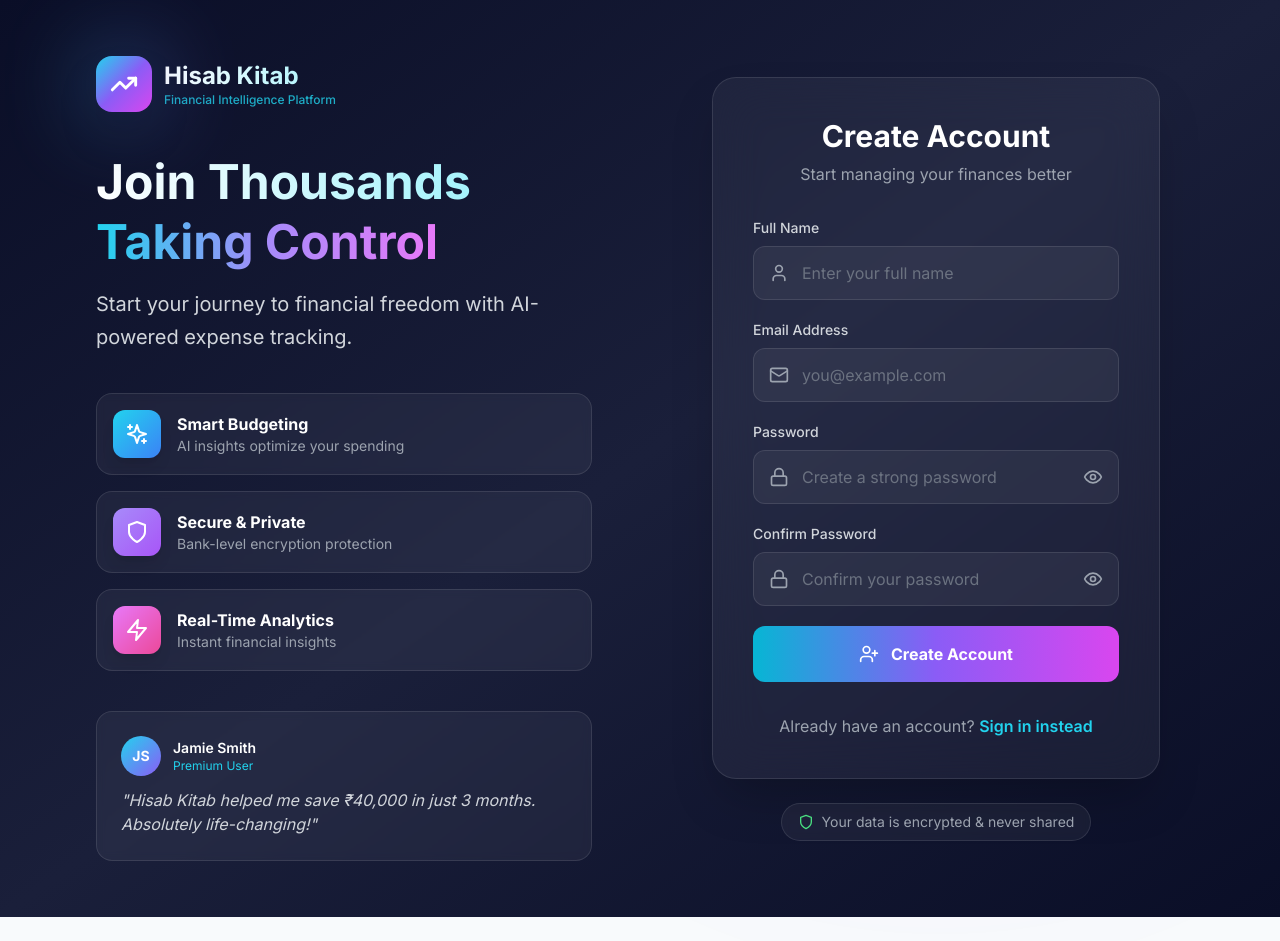
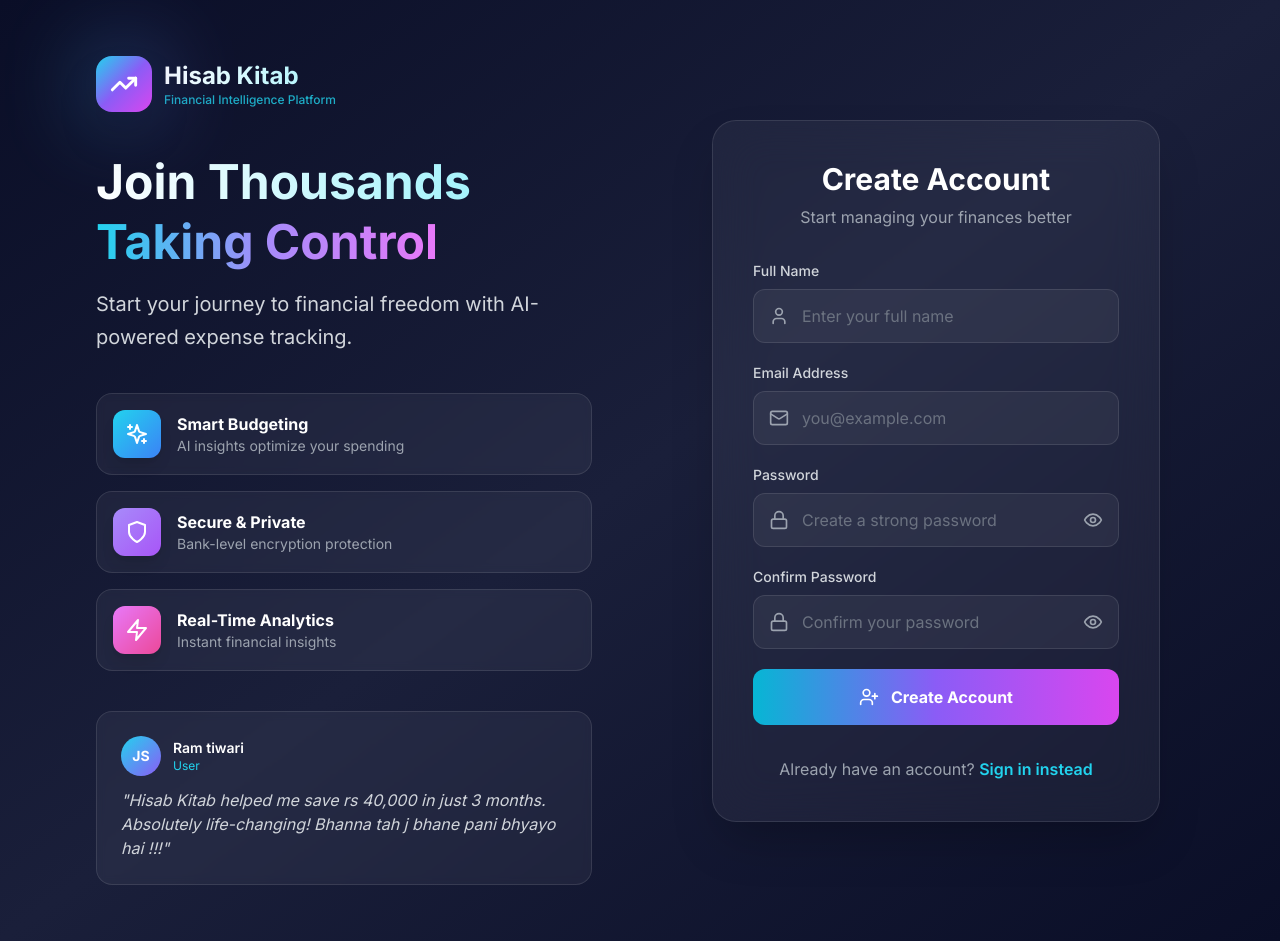
Before and after one commit to amritsapkotadev/Expense-tracker-Hisab-Kitab, a React (Vite) app in the folder frontend/: page /signup in a window 1280 px wide. Before the commit the page ends 917 px from the top, so only its background shows below. Built offline with nearby package versions, Linux system fonts and the light colour scheme.

Commit message:
minor change

```diff
--- a/frontend/src/pages/Login.jsx
+++ b/frontend/src/pages/Login.jsx
@@ -167,8 +167,7 @@ const Login = () => {
                 )}
               </div>
 
-              {/* Password Field */}
-              <div>
+               <div>
                 <label className="block text-sm font-medium text-gray-300 mb-2">Password</label>
                 <div className="relative group">
                   <Lock className="absolute left-4 top-1/2 -translate-y-1/2 w-5 h-5 text-gray-400 group-focus-within:text-cyan-400 transition-colors" />
@@ -245,13 +244,7 @@ const Login = () => {
             </div>
           </div>
 
-          {/* Trust Badge */}
-          <div className="mt-6 text-center">
-            <div className="inline-flex items-center gap-2 px-4 py-2 rounded-full bg-white/5 border border-white/10 backdrop-blur-sm">
-              <Shield className="w-4 h-4 text-green-400" />
-              <span className="text-sm text-gray-400">Secured with 256-bit encryption</span>
-            </div>
-          </div>
+
         </div>
 
       </div>
--- a/frontend/src/pages/Signup.jsx
+++ b/frontend/src/pages/Signup.jsx
@@ -88,7 +88,6 @@ const Signup = () => {
     }
   };
 
-  // Password requirements
   const requirements = [
     { label: 'At least 8 characters', ok: password.length >= 8 },
     { label: 'One uppercase letter', ok: /[A-Z]/.test(password) },
@@ -100,8 +99,7 @@ const Signup = () => {
   return (
     <div className="min-h-screen flex items-center justify-center p-4 md:p-6 relative overflow-hidden bg-gradient-to-br from-[#0A0E27] via-[#1A1F3A] to-[#0A0E27]">
 
-      {/* Animated Background Mesh */}
-      <div className="fixed inset-0 -z-10 pointer-events-none">
+       <div className="fixed inset-0 -z-10 pointer-events-none">
         <div className="absolute top-20 left-10 w-[500px] h-[500px] bg-cyan-500/15 rounded-full blur-[130px] animate-pulse"></div>
         <div className="absolute bottom-20 right-10 w-[600px] h-[600px] bg-violet-500/15 rounded-full blur-[140px] animate-pulse" style={{ animationDelay: '1s' }}></div>
         <div className="absolute top-1/2 left-1/2 -translate-x-1/2 -translate-y-1/2 w-[550px] h-[550px] bg-fuchsia-500/10 rounded-full blur-[120px] animate-pulse" style={{ animationDelay: '2s' }}></div>
@@ -194,12 +192,12 @@ const Signup = () => {
                 JS
               </div>
               <div>
-                <p className="text-white font-semibold text-sm">Jamie Smith</p>
-                <p className="text-cyan-400 text-xs">Premium User</p>
+                <p className="text-white font-semibold text-sm">Ram tiwari</p>
+                <p className="text-cyan-400 text-xs"> User</p>
               </div>
             </div>
             <p className="text-gray-300 italic">
-              "Hisab Kitab helped me save ₹40,000 in just 3 months. Absolutely life-changing!"
+              "Hisab Kitab helped me save rs 40,000 in just 3 months. Absolutely life-changing! Bhanna tah j bhane pani bhyayo hai !!!"
             </p>
           </div>
         </div>
@@ -428,13 +426,7 @@ const Signup = () => {
             </div>
           </div>
 
-          {/* Security Badge */}
-          <div className="mt-6 text-center">
-            <div className="inline-flex items-center gap-2 px-4 py-2 rounded-full bg-white/5 border border-white/10 backdrop-blur-sm">
-              <Shield className="w-4 h-4 text-green-400" />
-              <span className="text-sm text-gray-400">Your data is encrypted & never shared</span>
-            </div>
-          </div>
+
         </div>
 
       </div>
--- a/frontend/src/pages/Welcome.jsx
+++ b/frontend/src/pages/Welcome.jsx
@@ -69,9 +69,8 @@ export default function Welcome() {
               to="/signup"
               className="group relative px-6 py-2.5 rounded-xl font-semibold text-white overflow-hidden
               bg-gradient-to-r from-cyan-500 via-violet-500 to-fuchsia-500
-              hover:shadow-2xl hover:shadow-cyan-500/50 hover:scale-105 transition-all duration-300"
+              hover:shadow-xl hover:brightness-110 transition-all duration-300"
             >
-              <div className="absolute inset-0 bg-gradient-to-r from-cyan-400 to-fuchsia-600 opacity-0 group-hover:opacity-100 transition-opacity"></div>
               <span className="relative flex items-center gap-2">
                 Get Started
                 <ChevronRight className="w-4 h-4 group-hover:translate-x-1 transition-transform" />
@@ -135,7 +134,7 @@ export default function Welcome() {
             to="/signup"
             className="inline-flex items-center gap-3 px-10 py-5 rounded-2xl font-bold text-xl text-white
             bg-gradient-to-r from-cyan-500 via-violet-500 to-fuchsia-500
-            hover:shadow-2xl hover:shadow-cyan-500/50 hover:scale-105 transition-all duration-300"
+            hover:shadow-2xl hover:brightness-110 transition-all duration-300"
           >
             Start Your Journey
             <ArrowRight className="w-6 h-6" />
```
